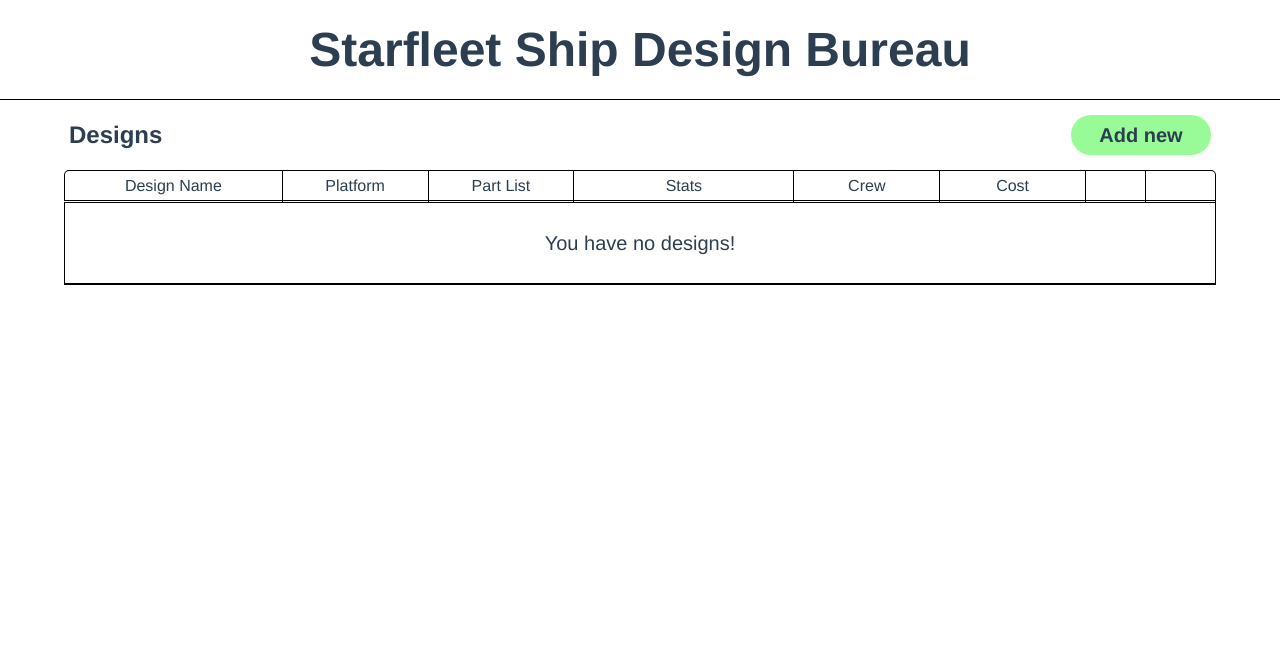
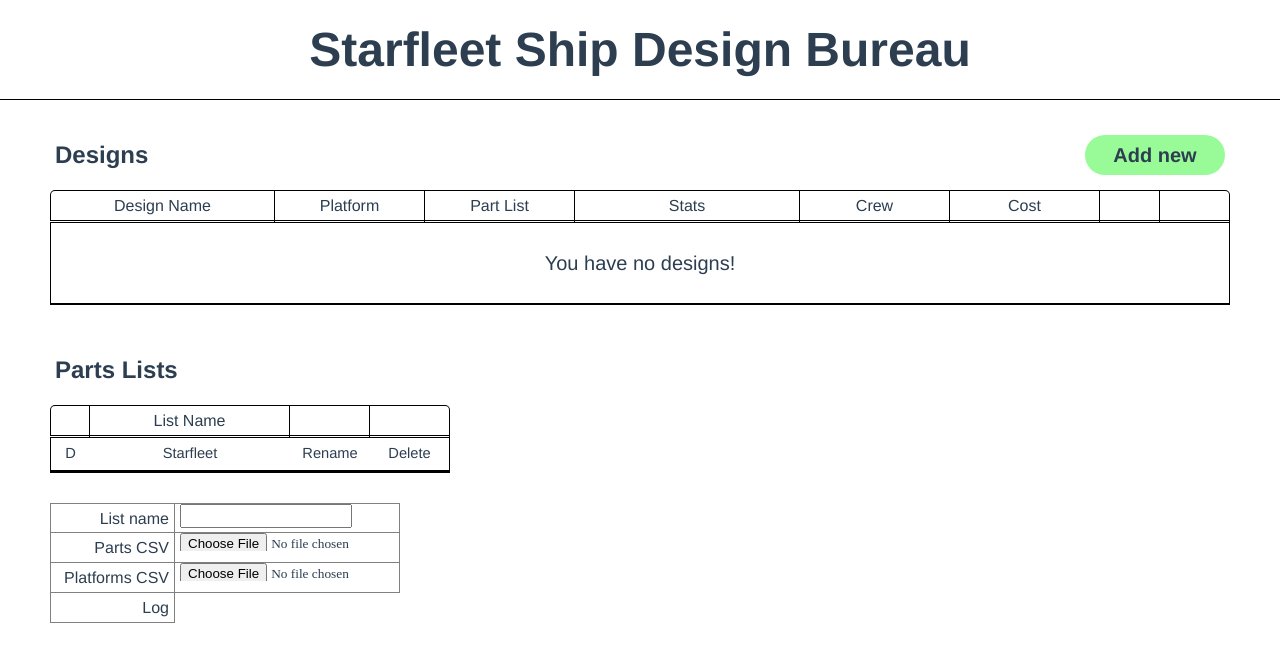
Before and after one commit to OnAGravitasHunt/ship-designer-new, a Vue app: page / in a window 1280 px wide. Shown: the top 662 px of the page. Built offline with nearby package versions, Linux system fonts and the light colour scheme.

Commit message:
preliminary interface for uploading part lists; changes to bring more in line with csv headings

```diff
--- a/package.json
+++ b/package.json
@@ -11,6 +11,7 @@
   },
   "dependencies": {
     "core-js": "^2.6.5",
+    "papaparse": "^4.6.3",
     "register-service-worker": "^1.6.2",
     "vue": "^2.6.10",
     "vue-router": "^3.0.3",
--- a/src/components/designList/DesignList.vue
+++ b/src/components/designList/DesignList.vue
@@ -49,8 +49,8 @@
 <style scoped>
 .design-list {
   text-align: left;
-  width: 90%;
-  margin: auto;
+  /* width: 90%; */
+  margin: 0 50px;
 }
 .title-bar {
   height: 60px;
--- /dev/null
+++ b/src/components/partsLists/NewList.vue
@@ -0,0 +1,83 @@
+<template>
+  <div class="new-list">
+    <div class="left-col top-row">List name</div>
+    <div class="right-col top-row input-cell">
+      <input class="list-name" type="text">
+    </div>
+    <!--  -->
+    <div class="left-col">Parts CSV</div>
+    <div class="right-col">
+      <input ref="partsCSV" class="list-name" type="file">
+    </div>
+    <!--  -->
+    <div class="left-col bottom-row">Platforms CSV</div>
+    <div class="right-col bottom-row">
+      <input ref="platformsCSV" class="list-name" type="file">
+    </div>
+    <div class="left-col" @click="uploadParts">Log</div>
+  </div>
+</template>
+
+<script>
+import PartParser from '@/lib/partParser'
+
+export default {
+  name: 'NewList',
+  methods: {
+    uploadParts () {
+      let loadFile = this.$refs.partsCSV.files[0]
+      let reader = new FileReader()
+      reader.onload = event => {
+        if (reader.readyState === FileReader.DONE) {
+          console.log(PartParser.parse(reader.result))
+        }
+      }
+      reader.readAsText(loadFile)
+    },
+    uploadPlatforms () {
+      let loadFile = this.$refs.platformsCSV.files[0]
+      let reader = new FileReader()
+      reader.onload = event => {
+        if (reader.readyState === FileReader.DONE) {
+          // PartParser.parse(reader.result)
+        }
+      }
+      reader.readAsText(loadFile)
+    }
+  }
+}
+</script>
+
+<style scoped>
+.new-list {
+  display: grid;
+  grid-template-columns: 125px 225px;
+  grid-auto-rows: 30px;
+  /* line-height: 30px; */
+}
+.new-list > div {
+  border-right: 1px solid grey;
+  border-bottom: 1px solid grey;
+}
+.top-row {
+  border-top: 1px solid grey;
+}
+.left-col {
+  text-align: right;
+  padding-right: 5px;
+  border-left: 1px solid grey;
+  line-height: 30px;
+}
+.right-col {
+  padding-left: 5px;
+}
+.input-cell {
+  /* line-height: 26px; */
+}
+.list-name {
+  height: 18px;
+  margin: auto 0;
+  font-family: 'Avenir';
+  outline: none;
+}
+</style>
--- /dev/null
+++ b/src/components/partsLists/PartsLists.vue
@@ -0,0 +1,101 @@
+<template>
+  <div class="parts-lists">
+    <div class="title-bar">
+      <div class="title-bar-left">Parts Lists</div>
+    </div>
+    <div class="design-list-table">
+      <div class="list-row header-row">
+        <div class="header-cell"></div>
+        <div class="header-cell">List Name</div>
+        <div class="header-cell"></div>
+        <div class="header-cell"></div>
+      </div>
+      <div class="table-body">
+        <div class="list-row">
+          <div class="table-cell">D</div>
+          <div class="table-cell">Starfleet</div>
+          <div class="table-cell">Rename</div>
+          <div class="table-cell">Delete</div>
+        </div>
+      </div>
+    </div>
+    <NewList/>
+  </div>
+</template>
+
+<script>
+import NewList from './NewList'
+
+export default {
+  name: 'PartsLists',
+  components: {
+    NewList
+  }
+}
+</script>
+
+<style scoped>
+.parts-lists {
+  text-align: left;
+  margin-left: 50px;
+  width: 400px;
+}
+.title-bar {
+  height: 60px;
+  line-height: 60px;
+  margin: 5px;
+  display: flex;
+  flex-flow: row nowrap;
+  font-weight: bold;
+  font-size: 18pt;
+}
+.title-bar-left {
+  flex: 1 1 auto;
+}
+.design-list-table {
+  text-align: center;
+  overflow: auto;
+  padding-bottom: 30px;
+}
+.list-row {
+  margin: 0 auto;
+  display: grid;
+  grid-template-columns: 40px 200px 80px 80px;
+  grid-template-rows: 33px;
+}
+.header-cell {
+  border: 1px solid black;
+  border-bottom: 3px double black;
+  border-left: none;
+  line-height: 30px;
+}
+.header-cell:first-child {
+  border-left: 1px solid black;
+  border-top-left-radius: 5px;
+}
+.header-cell:last-child {
+  border-top-right-radius: 5px;
+}
+.table-body {
+  max-height: 250px;
+  overflow-y: auto;
+  border-bottom: 2px solid black;
+  font-size: 11pt;
+}
+.table-cell {
+  line-height: 30px;
+  border-bottom: 1px solid black;
+}
+.table-cell:first-child {
+  border-left: 1px solid black;
+}
+.table-cell:last-child {
+  border-right: 1px solid black;
+}
+.new-partlist-row {
+  margin: 0 auto;
+  display: grid;
+  grid-template-columns: 150px 150px 50px;
+  grid-template-rows: 33px;
+}
+</style>
--- /dev/null
+++ b/src/lib/partParser.js
@@ -0,0 +1,102 @@
+import papa from 'papaparse'
+
+const config = {
+  header: true
+}
+
+const statKeys = [
+  { csvKey: 'C', csvGrade: 'CGrade', jsonKey: 'c', jsonGrade: 'cGrade' },
+  { csvKey: 'S', csvGrade: 'SGrade', jsonKey: 's', jsonGrade: 'sGrade' },
+  { csvKey: 'H', csvGrade: 'HGrade', jsonKey: 'h', jsonGrade: 'hGrade' },
+  { csvKey: 'L', csvGrade: 'LGrade', jsonKey: 'l', jsonGrade: 'lGrade' },
+  { csvKey: 'P', csvGrade: 'PGrade', jsonKey: 'p', jsonGrade: 'pGrade' },
+  { csvKey: 'R', csvGrade: 'RGrade', jsonKey: 'r', jsonGrade: 'rGrade' },
+  { csvKey: 'E', csvGrade: 'EGrade', jsonKey: 'e', jsonGrade: 'eGrade' },
+  { csvKey: 'Ev', csvGrade: 'EvPERGrade', jsonKey: 'ev', jsonGrade: 'evGrade' },
+  { csvKey: 'Pen', csvGrade: 'PenGrade', jsonKey: 'pen', jsonGrade: 'penGrade' },
+  { csvKey: 'BR', csvGrade: 'BRGrade', jsonKey: 'br', jsonGrade: 'brGrade' },
+  { csvKey: 'SR', csvGrade: 'SRGrade', jsonKey: 'sr', jsonGrade: 'srGrade' },
+  { csvKey: 'O', csvGrade: 'OGrade', jsonKey: 'o', jsonGrade: 'oGrade' },
+  { csvKey: 'EN', csvGrade: 'ENGrade', jsonKey: 'en', jsonGrade: 'enGrade' },
+  { csvKey: 'T', csvGrade: 'TGrade', jsonKey: 't', jsonGrade: 'tGrade' }
+]
+const gradeKeys = ['Frigates', 'Cruisers', 'Explorers']
+
+const otherKeys = [
+  'Extra Slot',
+  'Legal Techbases',
+  'Limit',
+  'Name',
+  'Slot',
+  'Special',
+  'Type'
+]
+
+function makeNumerical (part) {
+  Object.keys(part).forEach(stat => {
+    part[stat] = isNaN(part[stat]) || stat === 'Special' ? part[stat] : +part[stat]
+  })
+  return part
+}
+
+function makeStatsObject (part) {
+  let stats = {}
+  for (const stat of statKeys) {
+    stats[stat.jsonKey] = part[stat.csvKey]
+    stats[stat.jsonGrade] = part[stat.csvGrade]
+    delete part[stat.csvKey]
+    delete part[stat.csvGrade]
+  }
+  stats.techBonus = part['Tech Bonus']
+  stats.crewChange = part['Crew Change by Tech (Nongrade)']
+  delete part['Tech Bonus']
+  delete part['Crew Change by Tech (Nongrade)']
+  return {
+    ...part,
+    stats
+  }
+}
+
+function makeGradesArray (part) {
+  let grades = [true, true, true].map((g, i) => !!part[gradeKeys[i]])
+  for (const grade of gradeKeys) {
+    delete part[grade]
+  }
+  // for (const [i, grade] of gradeKeys.entries()) {
+  //   grades[i] = !!part[grade]
+  //   delete part[grade]
+  // }
+  return {
+    ...part,
+    grades
+  }
+}
+
+function camelKey (key) {
+  return key.replace(/ /g, '').replace(/^([a-zA-Z])/, match => match.toLowerCase())
+}
+
+function reKey (part) {
+  let newPart = {}
+  otherKeys.forEach(key => {
+    newPart[camelKey(key)] = part[key]
+  })
+  return {
+    ...newPart,
+    stats: part.stats,
+    grades: part.grades
+  }
+}
+
+export default class PartParser {
+  static parse (file) {
+    let data = papa.parse(file, config).data
+    // console.log(data)
+    data = data
+      .map(makeNumerical)
+      .map(makeStatsObject)
+      .map(makeGradesArray)
+      .map(reKey)
+    return data
+  }
+}
--- a/src/store/design.js
+++ b/src/store/design.js
@@ -131,25 +131,25 @@
         properties: { ...state.slots[index], ...properties }
       })
       if (properties.module) {
-        dispatch('setExtraSlots')
+        dispatch('setextraSlot')
       }
     },
-    setExtraSlots ({ state, rootGetters, commit }) {
-      let extraSlots = state.slots
+    setextraSlot ({ state, rootGetters, commit }) {
+      let extraSlot = state.slots
         .filter(p => p.module)
         .map(p => p.module)
         .map(m => rootGetters.partByName(m))
-        .map(m => m.extraSlots)
+        .map(m => m.extraSlot)
         .reduce((a, c) => a + c, 0)
       let baseSlots = rootGetters.platformByName(state.platform).maxSlots + 5
       let currentSlots = state.slots.length
       // if we need to remove a slot
-      if (currentSlots > baseSlots + extraSlots) {
-        commit('setSlots', state.slots.slice(0, baseSlots + extraSlots))
-      } else if (currentSlots < baseSlots + extraSlots) {
+      if (currentSlots > baseSlots + extraSlot) {
+        commit('setSlots', state.slots.slice(0, baseSlots + extraSlot))
+      } else if (currentSlots < baseSlots + extraSlot) {
         commit('setSlots', [
           ...state.slots,
-          ...new Array(baseSlots + extraSlots - currentSlots).fill(rootGetters.emptySlot)
+          ...new Array(baseSlots + extraSlot - currentSlots).fill(rootGetters.emptySlot)
         ])
       }
     },
--- a/src/store/library.js
+++ b/src/store/library.js
@@ -8,7 +8,7 @@
       type: null,
       slot: null,
       limit: null,
-      extraSlots: null,
+      extraSlot: null,
       crewChange: null,
       special: null,
       stats: {
--- a/src/views/Home.vue
+++ b/src/views/Home.vue
@@ -5,6 +5,7 @@
     <!-- <div class="nav">NAV</div> -->
     <div class="main">
       <DesignList/>
+      <PartsLists/>
     </div>
   </div>
 </template>
@@ -12,11 +13,13 @@
 <script>
 // @ is an alias to /src
 import DesignList from '@/components/designList/DesignList'
+import PartsLists from '@/components/partsLists/PartsLists'
 
 export default {
   name: 'home',
   components: {
-    DesignList
+    DesignList,
+    PartsLists
   },
   methods: {
     createNew () {
@@ -47,6 +50,8 @@
 }
 .main {
   grid-column: 1/3;
+  overflow-y: auto;
+  padding: 20px 0;
 }
 .nav {
   border-right: 1px solid black;
```
Also changed, not shown: src/assets/library.json (+56 -56 lines), 1 other file (tests, documents, lock files or other folders).
